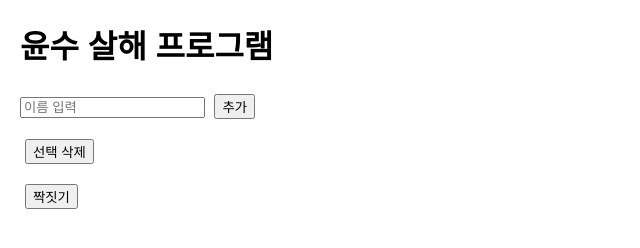
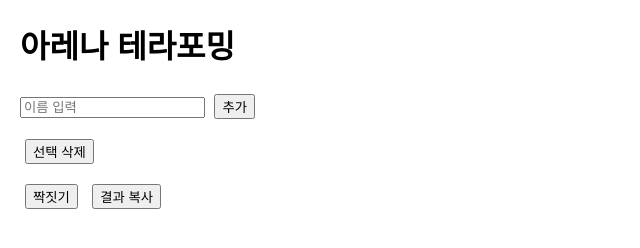
Before and after one commit to Sai-Yuu/Sai-Yuu.github.io, a plain HTML site: page index.html in a window 1280 px wide. Shown: the whole page, without its empty margins (0-640 px from the left). Drawn offline with Linux system fonts and the light colour scheme.

Commit message:
Update index.html

```diff
--- a/index.html
+++ b/index.html
@@ -2,7 +2,7 @@
 <html lang="ko">
 <head>
     <meta charset="UTF-8">
-    <title>윤수 살해 프로그램</title>
+    <title>아레나 테라포밍</title>
     <style>
         body { font-family: Arial, sans-serif; margin: 20px; }
         .person-list { margin: 10px 0; }
@@ -10,11 +10,12 @@
     </style>
 </head>
 <body>
-    <h1>윤수 살해 프로그램</h1>
+    <h1>아레나 테라포밍</h1>
     <input type="text" id="nameInput" placeholder="이름 입력">
     <button onclick="addPerson()">추가</button>
     <div id="personList" class="person-list"></div>
     <button onclick="makePairs()">짝짓기</button>
+    <button onclick="copyResult()">결과 복사</button>
     <pre id="result"></pre>
 
     <script>
@@ -102,7 +103,28 @@
 
             let resultText = pairs.join("\n");
             if (leftovers) resultText += `\n\n남는 사람: ${leftovers}`;
+
             document.getElementById("result").textContent = resultText;
+
+            // 자동 복사
+            navigator.clipboard.writeText(resultText).then(() => {
+                console.log("결과가 클립보드에 자동 복사됨");
+            }).catch(err => {
+                console.error("자동 복사 실패:", err);
+            });
+        }
+
+        function copyResult() {
+            const resultText = document.getElementById("result").textContent;
+            if (!resultText.trim()) {
+                alert("복사할 결과가 없습니다.");
+                return;
+            }
+            navigator.clipboard.writeText(resultText).then(() => {
+                alert("결과가 클립보드에 복사되었습니다!");
+            }).catch(err => {
+                alert("복사 실패: " + err);
+            });
         }
 
         updateList();
```
